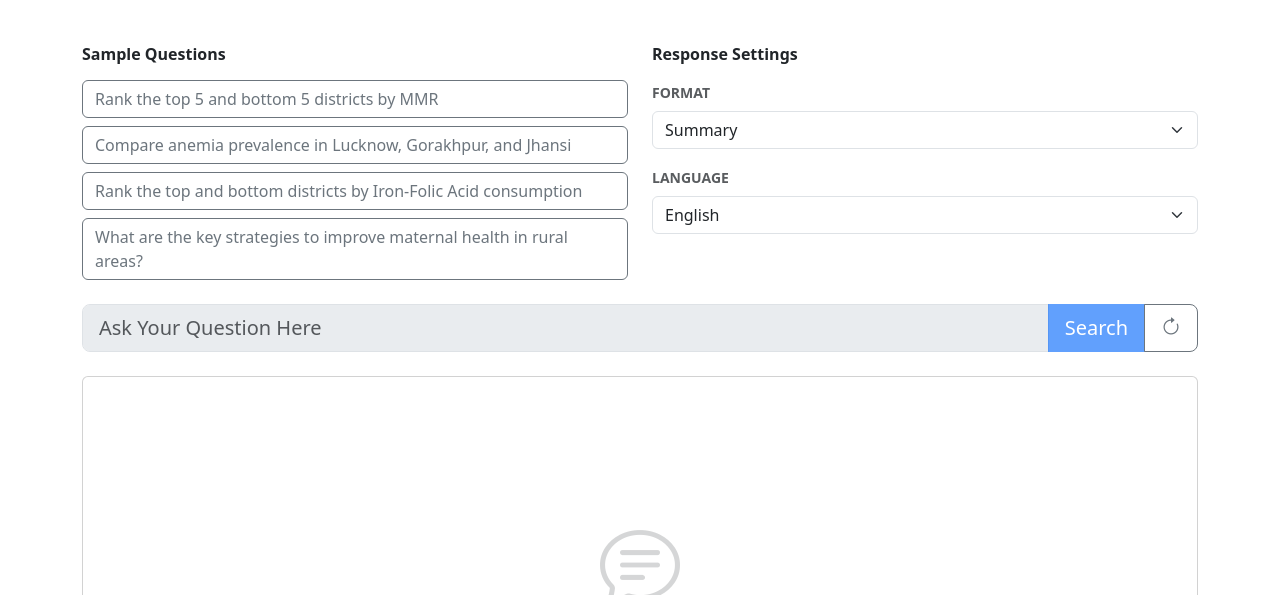
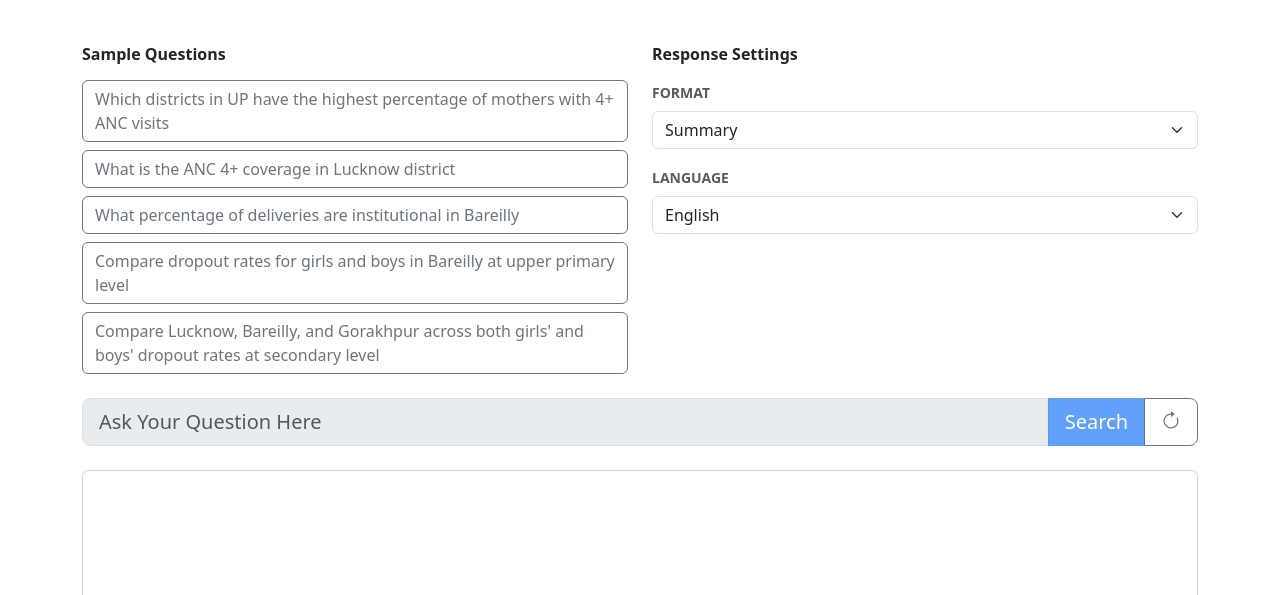
Before and after one commit to prudhvi1709/data-insights, a plain HTML site: page index.html in a window 1280 px wide. Shown: the part 205-800 px from the top of the page. Drawn offline with nearby package versions, Linux system fonts and the light colour scheme.

Commit message:
ENH: Update sample questions

```diff
--- a/index.html
+++ b/index.html
@@ -58,16 +58,19 @@
                 <h6 class="fw-semibold mb-3 text-dark">Sample Questions</h6>
                 <div class="d-grid gap-2">
                     <button class="btn btn-outline-secondary text-start" onclick="fillQuestion(this)">
-                        Rank the top 5 and bottom 5 districts by MMR
+                        Which districts in UP have the highest percentage of mothers with 4+ ANC visits
                     </button>
                     <button class="btn btn-outline-secondary text-start" onclick="fillQuestion(this)">
-                        Compare anemia prevalence in Lucknow, Gorakhpur, and Jhansi
+                        What is the ANC 4+ coverage in Lucknow district
                     </button>
                     <button class="btn btn-outline-secondary text-start" onclick="fillQuestion(this)">
-                        Rank the top and bottom districts by Iron-Folic Acid consumption
+                        What percentage of deliveries are institutional in Bareilly
                     </button>
                     <button class="btn btn-outline-secondary text-start" onclick="fillQuestion(this)">
-                        What are the key strategies to improve maternal health in rural areas?
+                        Compare dropout rates for girls and boys in Bareilly at upper primary level
+                    </button>
+                    <button class="btn btn-outline-secondary text-start" onclick="fillQuestion(this)">
+                        Compare Lucknow, Bareilly, and Gorakhpur across both girls' and boys' dropout rates at secondary level
                     </button>
                 </div>
             </div>
```
